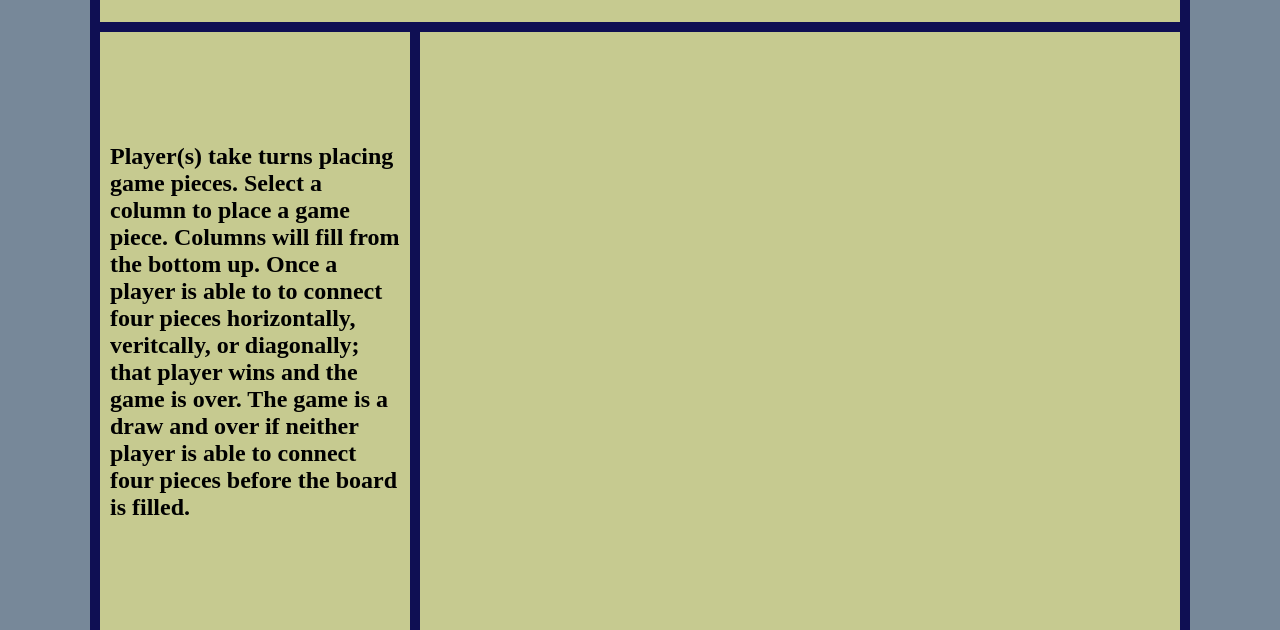
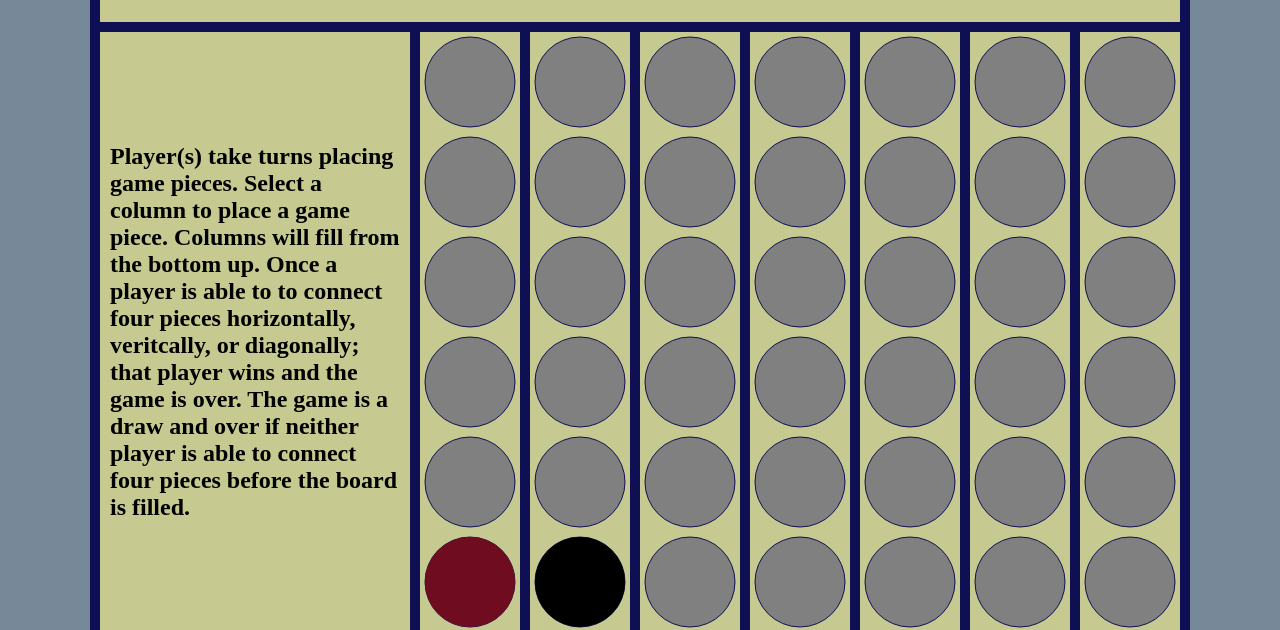
Before and after one commit to tuhoalyhuynh/my-connect-four-game, a plain HTML site: page index.html in a window 1280 px wide. Shown: the part 176-806 px from the top of the page. Drawn offline with Linux system fonts and the light colour scheme.

Commit message:
[js] Add some core funtionality to game

```diff
--- a/index.html
+++ b/index.html
@@ -23,6 +23,6 @@
         </main>
         <aside id="message"><h2></h2></aside>
     </div>
-    <script src="app.js"></script>
+    <script src="main.js"></script>
 </body>
 </html>
--- a/main.js
+++ b/main.js
@@ -0,0 +1,59 @@
+const game = document.querySelector('#game');
+
+const computedStyle = getComputedStyle(game)
+const height = computedStyle.height;
+const width = computedStyle.width;
+game.width = parseInt(width);
+game.height = parseInt(height);
+
+const ctx = game.getContext('2d');
+
+function renderGrey (x, y) {
+    ctx.beginPath();
+    ctx.fillStyle = "grey"
+    ctx.strokeStyle = "rgb(15, 15, 83)"
+    ctx.arc(x, y, 45, 0, 2 * Math.PI);
+    ctx.fill();
+    ctx.stroke();
+}
+
+function renderRed (x, y) {
+    ctx.beginPath();
+    ctx.fillStyle = "rgb(111, 12, 32)"
+    ctx.arc(x, y, 45, 0, 2 * Math.PI);
+    ctx.fill();
+}
+
+function renderBlack (x, y) {
+    ctx.beginPath();
+    ctx.fillStyle = "black"
+    ctx.arc(x, y, 45, 0, 2 * Math.PI);
+    ctx.fill();
+}
+
+function renderBorder (x) {
+    ctx.fillStyle = 'rgb(15, 15, 83)'
+    ctx.fillRect(x, 0, 10, 600);
+}
+
+function initialState () {
+    var x = 50;
+    for (let a = 0; a < 7; a++) {
+        var y = 50;
+        for (let b = 0; b < 6; b++) {
+            renderGrey (x, y);
+            y += 100;
+        }
+        x += 110
+    }
+    var z = 100
+    for (let c = 0; c < 6; c++) {
+        renderBorder (z);
+        z += 110;
+    }
+}
+
+initialState();
+
+renderRed(50, 550);
+renderBlack(160, 550);
```
